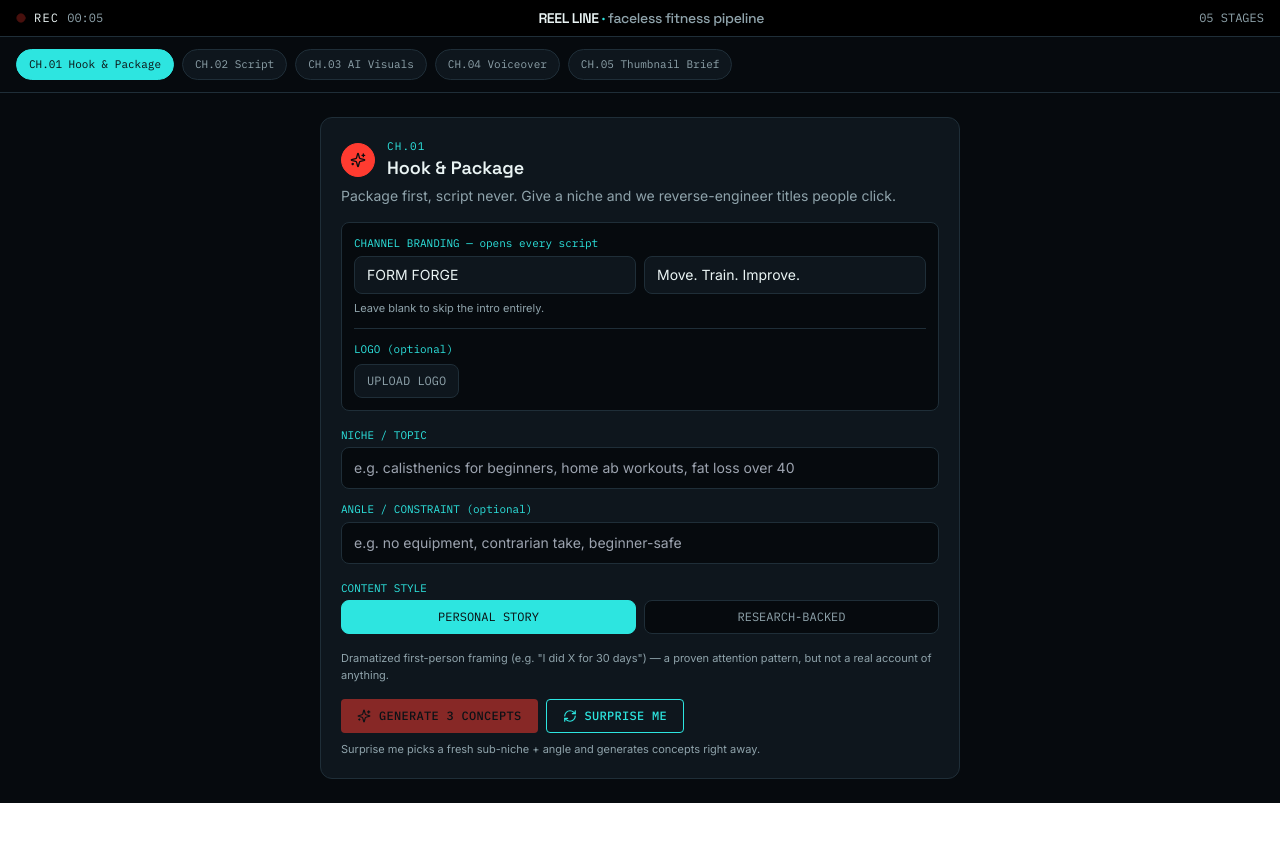
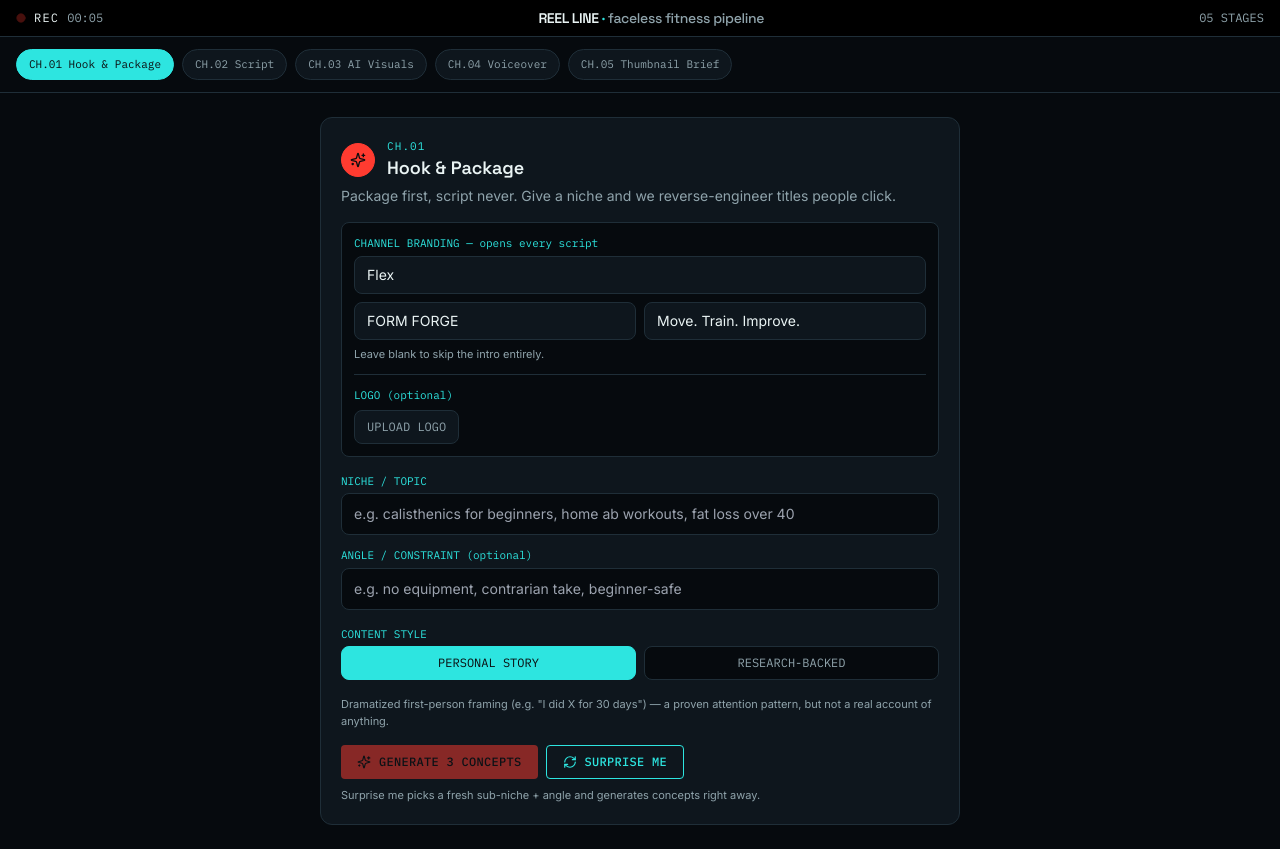
Before and after one commit to echozin2/Reel-Line, a React (Vite) app in the folder reel-line-site/: page / in a window 1280 px wide. Before the commit the page ends 803 px from the top, so only its background shows below. Built offline with nearby package versions, Linux system fonts and the light colour scheme.

Commit message:
Add files via upload

```diff
--- a/reel-line-site/src/App.jsx
+++ b/reel-line-site/src/App.jsx
@@ -176,6 +176,7 @@ export default function App() {
   const [channelName, setChannelName] = useState("FORM FORGE");
   const [channelTagline, setChannelTagline] = useState("Move. Train. Improve.");
   const [channelLogo, setChannelLogo] = useState(null); // data URL of uploaded logo
+  const [characterName, setCharacterName] = useState("Flex");
   const [useLogoForIntro, setUseLogoForIntro] = useState(true);
   const [angle, setAngle] = useState("");
   const [loadingNiche, setLoadingNiche] = useState(false);
@@ -297,8 +298,11 @@ export default function App() {
     setLoadingScript(true);
     setErrScript("");
     try {
-      const introInstruction = channelName.trim()
-        ? `The very first beat of the script must be this channel intro, spoken close to verbatim: "Hello, this is ${channelName.trim()}${channelTagline.trim() ? "... " + channelTagline.trim() : "."}" Pair it with a [SCENE: ...] cue for a bold logo/title-card reveal moment (no readable on-image text needed — the words are spoken and captioned, not drawn on screen). This intro is one of the 8-10 total scene cues, not extra. Immediately after it, cut straight into the hook that delivers on the title's promise — no filler between the intro and the hook.`
+      const introGreeting = characterName.trim()
+        ? `What's up, I'm ${characterName.trim()}${channelName.trim() ? " from " + channelName.trim() : ""}`
+        : `Hello, this is ${channelName.trim()}`;
+      const introInstruction = channelName.trim() || characterName.trim()
+        ? `The very first beat of the script must be this intro, spoken close to verbatim: "${introGreeting}${channelTagline.trim() ? "... " + channelTagline.trim() : "."}" Pair it with a [SCENE: ...] cue for a bold, confident introduction shot of the character (no readable on-image text needed — the words are spoken and captioned, not drawn on screen). This intro is one of the 8-10 total scene cues, not extra. Immediately after it, cut straight into the hook that delivers on the title's promise — no filler between the intro and the hook.`
         : `Start directly with the hook — no channel intro.`;
       const outroInstruction = channelTagline.trim()
         ? `The script's very last line must be close to verbatim: "Well, that's it — and remember... ${channelTagline.trim().toUpperCase()}... catch you next time!" (keep that rhythm and structure; light wording tweaks are fine, but the tagline shout and "catch you next time" close must stay).`
@@ -796,6 +800,13 @@ export default function App() {
 
             <div className="rounded-lg p-3 mb-4" style={{ background: C.bg, border: `1px solid ${C.line}` }}>
               <label className="f-mono text-[11px] block mb-1" style={{ color: C.tape }}>CHANNEL BRANDING — opens every script</label>
+              <input
+                value={characterName}
+                onChange={(e) => setCharacterName(e.target.value)}
+                placeholder="Character name (e.g. Flex)"
+                className="f-body w-full rounded-lg px-3 py-2 text-sm outline-none mb-2"
+                style={{ background: C.panel, color: C.bone, border: `1px solid ${C.line}` }}
+              />
               <div className="flex gap-2">
                 <input
                   value={channelName}
```
